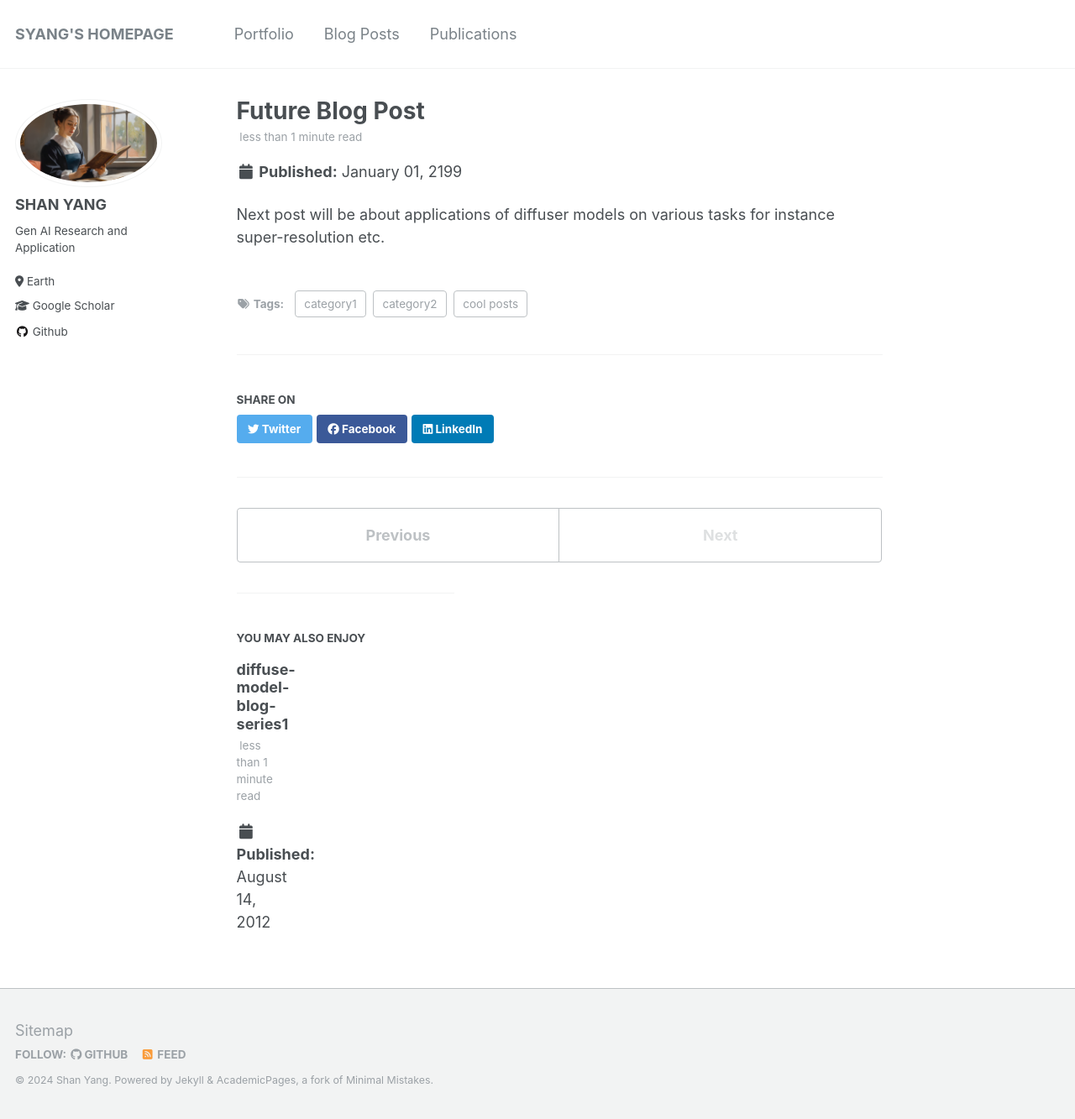
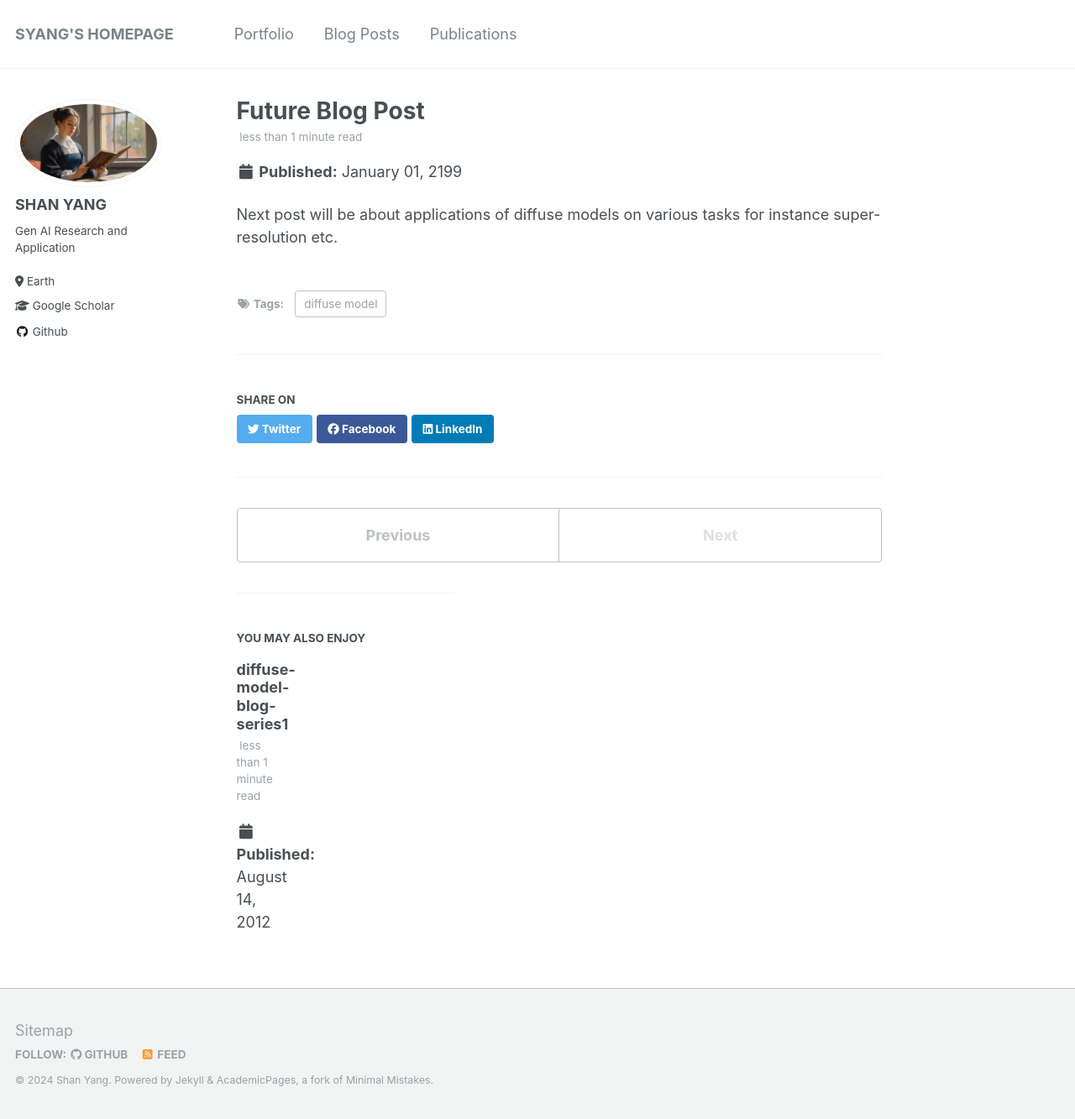
Before and after one commit to syang-lab/homepage, a Jekyll site: the page built from _posts/2199-01-01-future-post.md, in a window 1280 px wide and 1333 px high. Shown: the whole window at 84% size. Built offline with Jekyll 4.4.1, drawn with Linux system fonts in a browser that asks for light colours.

Commit message:
Update 2199-01-01-future-post.md

```diff
--- a/_posts/2199-01-01-future-post.md
+++ b/_posts/2199-01-01-future-post.md
@@ -3,9 +3,7 @@ title: 'Future Blog Post'
 date: 2199-01-01
 permalink: /posts/2012/08/blog-post-1/
 tags:
-  - cool posts
-  - category1
-  - category2
+  - diffuse model
 ---
 
-Next post will be about applications of diffuser models on various tasks for instance super-resolution etc.
+Next post will be about applications of diffuse models on various tasks for instance super-resolution etc.
```
